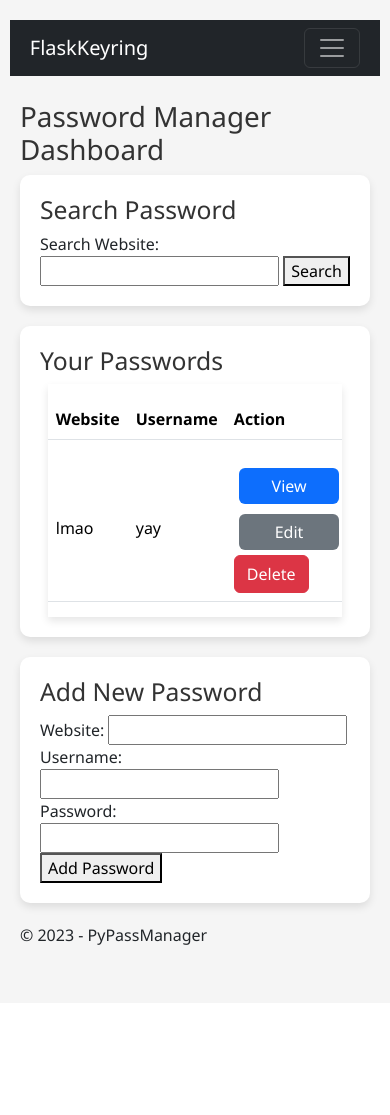
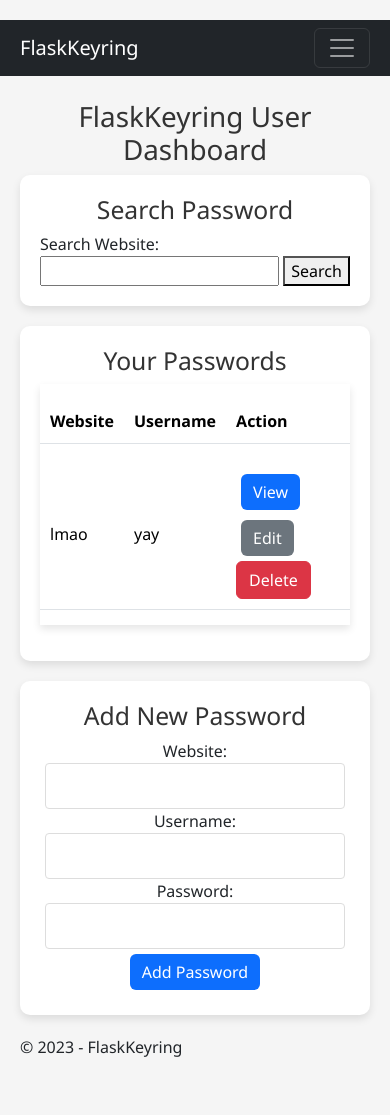
Before and after one commit to av1155/FlaskKeyring, a Flask app: page / in a window 390 px wide. Before the commit the page ends 945 px from the top, so only its background shows below. Run offline with Flask 3, Linux system fonts and the light colour scheme; a user stored in the database is signed in.

Commit message:
(feat): Improved css

```diff
--- /dev/null
+++ b/requirements.txt
@@ -0,0 +1,6 @@
+Flask
+Flask-Session
+gunicorn
+SQLAlchemy
+requests
+pytz
--- a/static/css/styles.css
+++ b/static/css/styles.css
@@ -20,6 +20,7 @@ h4,
 h5,
 h6 {
     color: #333;
+    text-align: center;
 }
 
 /* Navigation Bar */
@@ -60,6 +61,8 @@ h6 {
 }
 
 /* Tables */
+
+/* Style the table */
 .table {
     background-color: white;
     box-shadow: 0 4px 8px rgba(0, 0, 0, 0.1);
@@ -67,10 +70,20 @@ h6 {
     border-spacing: 0 15px;
 }
 
-.table th,
+/* Style table header cells */
+.table th {
+    vertical-align: middle;
+    border-top: none;
+    padding: 10px;
+    /* Adjust the padding as needed */
+}
+
+/* Style table data cells */
 .table td {
     vertical-align: middle;
     border-top: none;
+    padding: 10px;
+    /* Adjust the padding as needed */
 }
 
 /* Dashboard and Password List */
@@ -95,17 +108,25 @@ h6 {
     width: 100%;
 }
 
-/* Responsive Design */
+/* For screens with a maximum width of 768px (typical smartphones) */
 @media (max-width: 768px) {
-
-    .table,
-    .navbar {
-        width: 95%;
-        margin: auto;
+    .form-group {
+        text-align: center;
+        /* Center-align all form groups */
     }
 
-    .form-control,
-    .btn {
+    .form-group label,
+    .form-control {
+        display: block;
+        /* Make labels and inputs display as blocks (one below the other) */
         width: 100%;
+        /* Set width to 100% to occupy the full width of the container */
+        max-width: none;
+        /* Remove the max-width restriction */
+    }
+
+    .text-center {
+        text-align: center;
+        /* Center-align the "Add Password" button */
     }
 }
--- a/templates/dashboard.html
+++ b/templates/dashboard.html
@@ -2,7 +2,7 @@
 
 {% block content %}
     <header>
-        <h1>Password Manager Dashboard</h1>
+        <h1>FlaskKeyring User Dashboard</h1>
     </header>
 
     <main>
@@ -46,21 +46,30 @@
         <section class="add-password">
             <h2>Add New Password</h2>
             <form method="POST" action="{{ url_for('add_password') }}">
-                <label for="website">Website:</label>
-                <input type="text" id="website" name="website" required />
+                <div class="form-group text-center"> <!-- Center-align the label -->
+                    <label for="website">Website:</label>
+                    <input type="text" id="website" name="website" required class="form-control" style="max-width: 300px; margin: 0 auto;" />
+                </div>
 
-                <label for="username">Username:</label>
-                <input type="text" id="username" name="username" required />
+                <div class="form-group text-center"> <!-- Center-align the label -->
+                    <label for="username">Username:</label>
+                    <input type="text" id="username" name="username" required class="form-control text-center" style="max-width: 300px; margin: 0 auto;" />
+                </div>
 
-                <label for="password">Password:</label>
-                <input type="password" id="password" name="password" required />
+                <div class="form-group text-center"> <!-- Center-align the label -->
+                    <label for="password">Password:</label>
+                    <input type="password" id="password" name="password" required class="form-control text-center" style="max-width: 300px; margin: 0 auto;" />
+                </div>
 
-                <button type="submit">Add Password</button>
+                <div class="text-center">
+                    <button type="submit" class="btn btn-primary">Add Password</button>
+                </div>
             </form>
         </section>
+
     </main>
 
     <footer>
-        <p>&copy; {{ current_year }} - PyPassManager</p>
+        <p>&copy; {{ current_year }} - FlaskKeyring</p>
     </footer>
 {% endblock %}
```
Also changed, not shown: 1 other file.
